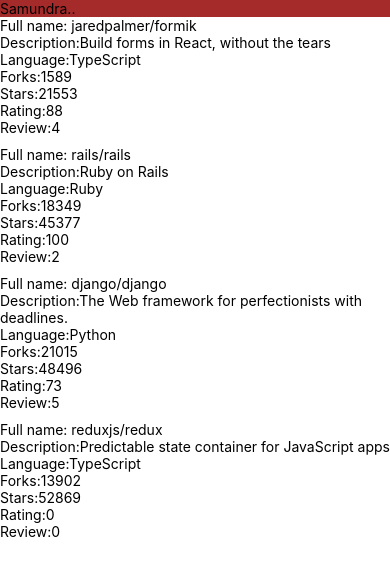
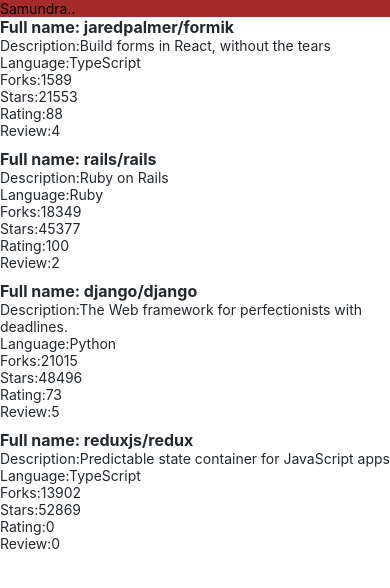
Before and after one commit to dhakalsamundra/repository-rating-app, a React Native app: screen / in a window 390 px wide. Shown: the top 588 px of the page. Built offline with nearby package versions, Linux system fonts and the light colour scheme.

Commit message:
add custom styling

```diff
--- a/src/components/RepositoryItem.jsx
+++ b/src/components/RepositoryItem.jsx
@@ -1,6 +1,8 @@
 import React from 'react';
 import Constants from 'expo-constants';
-import { Text, StyleSheet, View } from 'react-native';
+import {StyleSheet, View } from 'react-native';
+import Text from './Text';
+
 
 const styles = StyleSheet.create({
   container: {
@@ -14,7 +16,7 @@
   console.log(item);
   return (
     <View style={styles.container}>
-      <Text>Full name: {item.fullName}</Text>
+      <Text fontWeight="bold" fontSize="subheading">Full name: {item.fullName}</Text>
       <Text>Description:{item.description}</Text>
       <Text>Language:{item.language}</Text>
       <Text>Forks:{item.forksCount}</Text>
```
